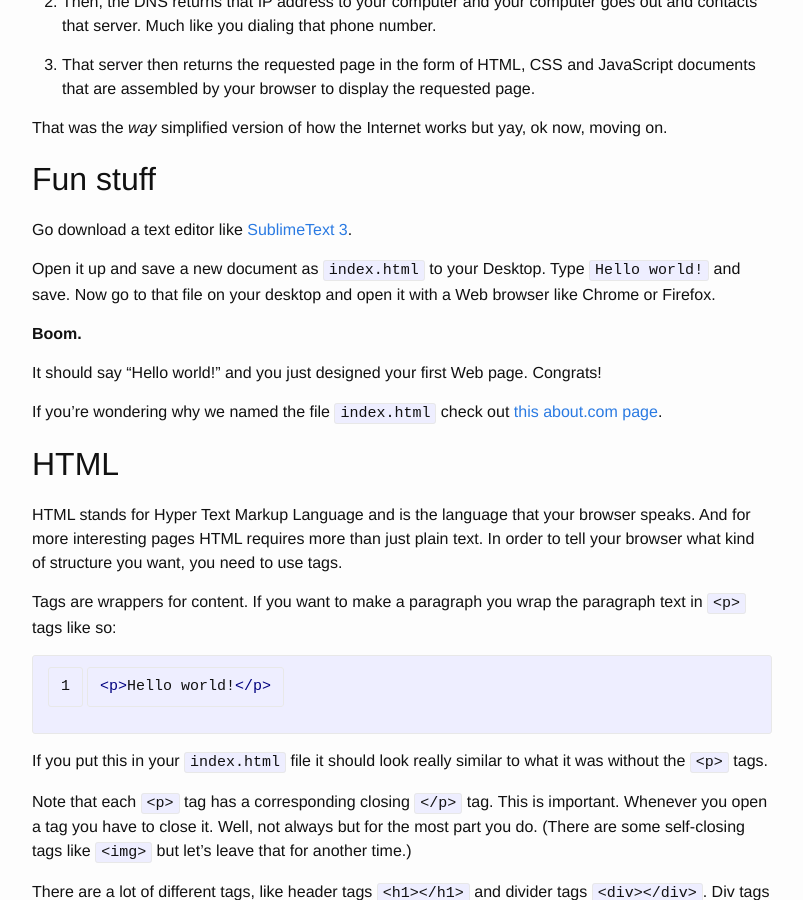
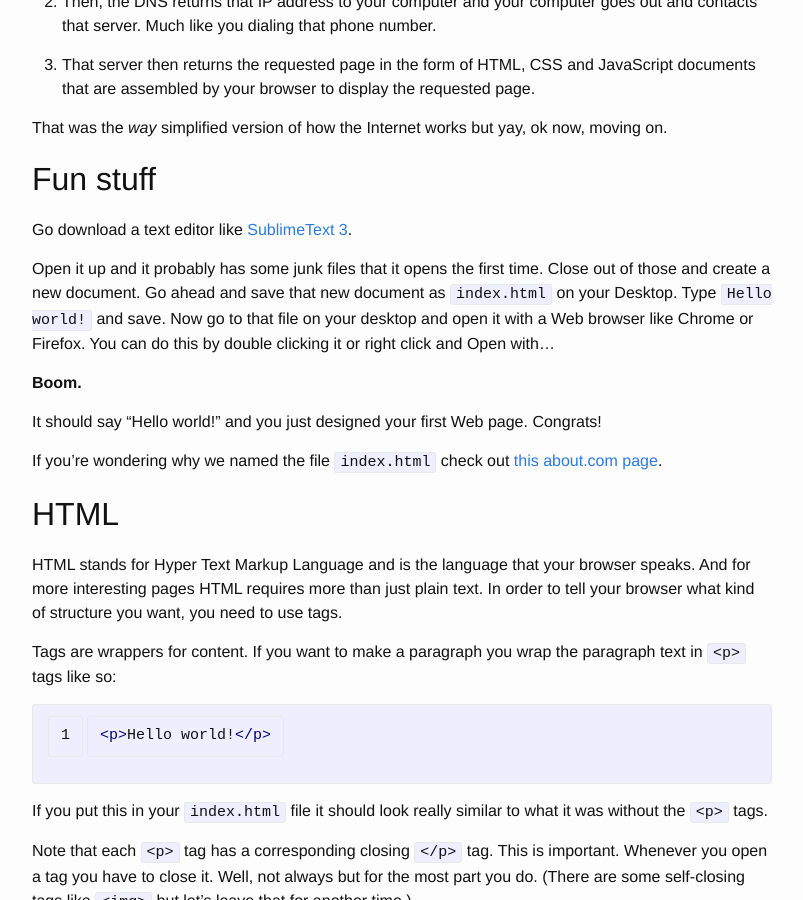
Before and after one commit to rgnewsroom/rgnewsroom.github.io, a Jekyll site: the page built from _posts/2015-01-20-web-stuff.md, in a window 1280 px wide and 900 px high, scrolled down 618 px. Shown: the whole window, without its empty margins (238-1041 px from the left). Built offline with Jekyll 4.4.1, drawn with Linux system fonts in a browser that asks for light colours; nearby versions of some CDN libraries; library files that are not in the unit come from our copies.

Commit message:
update sublime verbiage

```diff
--- a/_posts/2015-01-20-web-stuff.md
+++ b/_posts/2015-01-20-web-stuff.md
@@ -28,7 +28,7 @@ That was the *way* simplified version of how the Internet works but yay, ok now,
 ## Fun stuff
 Go download a text editor like [SublimeText 3](http://www.sublimetext.com).
 
-Open it up and save a new document as `index.html` to your Desktop. Type `Hello world!` and save. Now go to that file on your desktop and open it with a Web browser like Chrome or Firefox.
+Open it up and it probably has some junk files that it opens the first time. Close out of those and create a new document. Go ahead and save that new document as `index.html` on your Desktop. Type `Hello world!` and save. Now go to that file on your desktop and open it with a Web browser like Chrome or Firefox. You can do this by double clicking it or right click and Open with...
 
 **Boom.**
 
```
